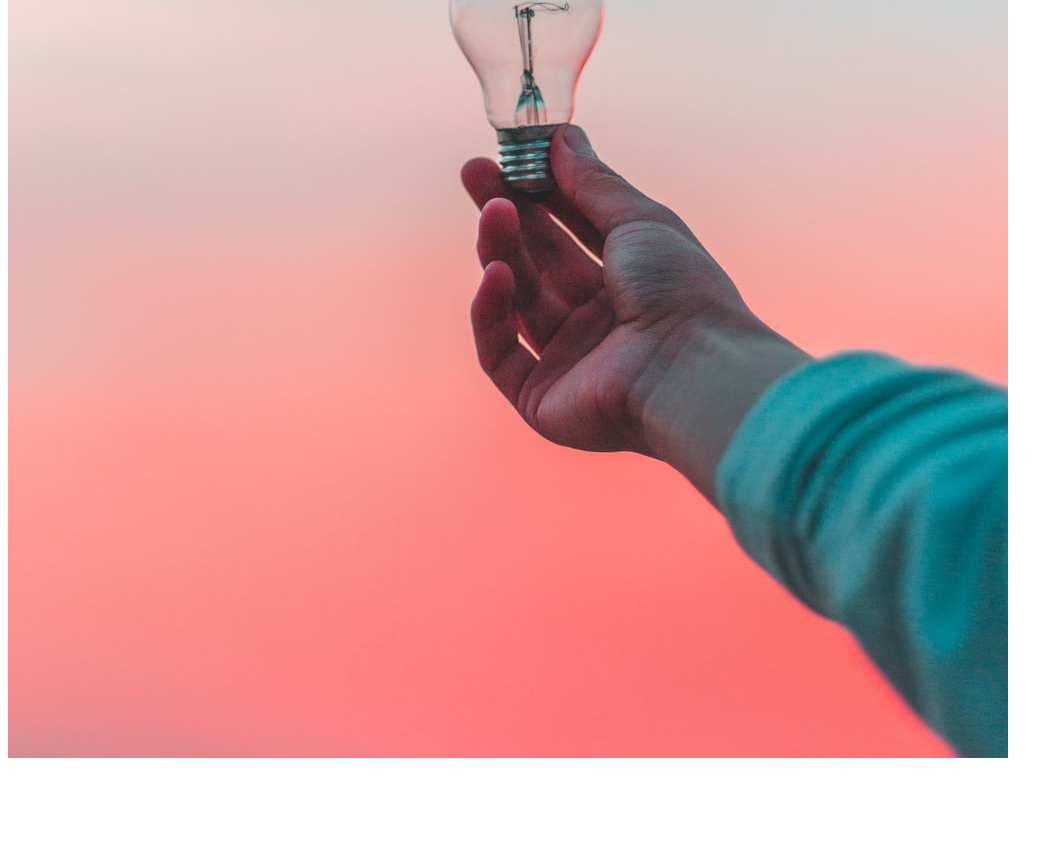
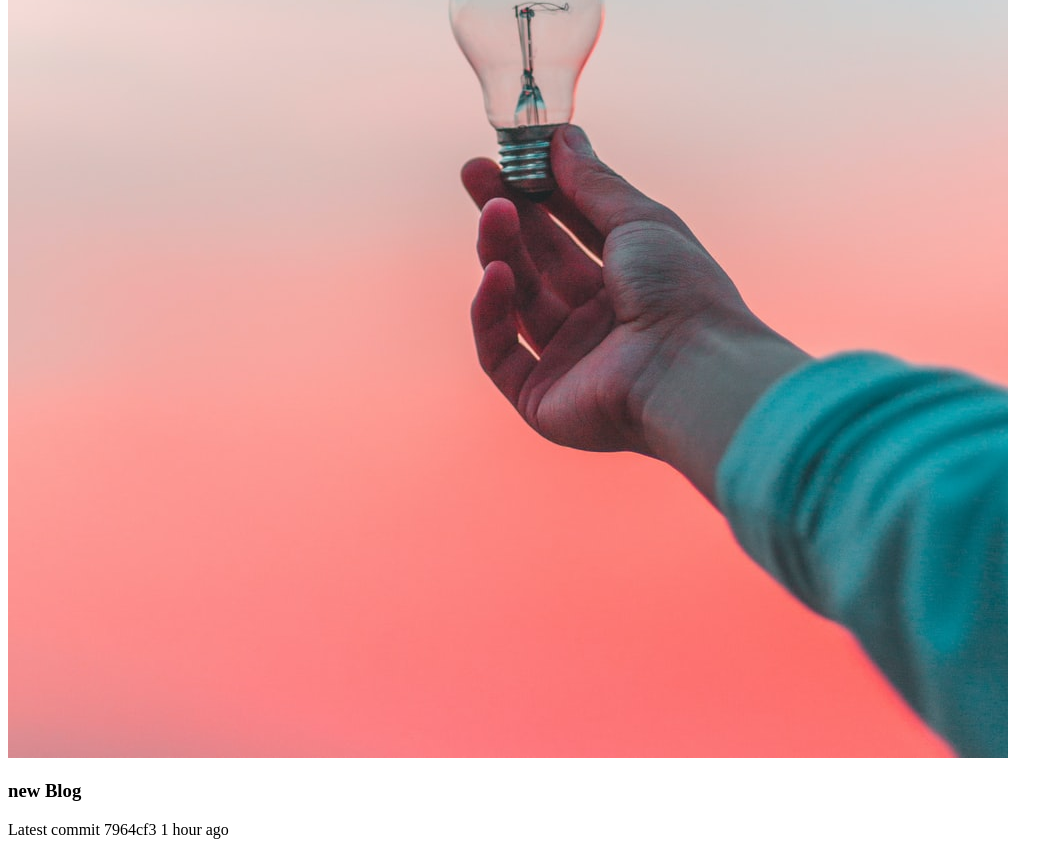
Before and after one commit to Faria-113/my-second-repo, a plain HTML site: page index.html in a window 1280 px wide. Shown: the part 1282-2137 px from the top of the page, without its empty margins (0-1063 px from the left). Before the commit the page ends 2052 px from the top, so only its background shows below. Drawn offline with Linux system fonts and the light colour scheme.

Commit message:
new blog added

```diff
--- a/index.html
+++ b/index.html
@@ -12,5 +12,9 @@
     <h3>3 ways to do it.</h3>
     <img src="4.jfif" alt="">
     <img src="5.jfif" alt="">
+    <div>
+        <h3>new Blog</h3>
+        <p>Latest commit 7964cf3 1 hour ago</p>
+    </div>
 </body>
 </html>
```
